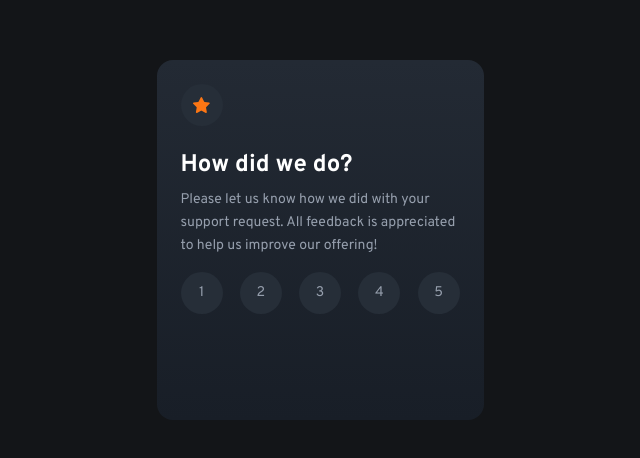
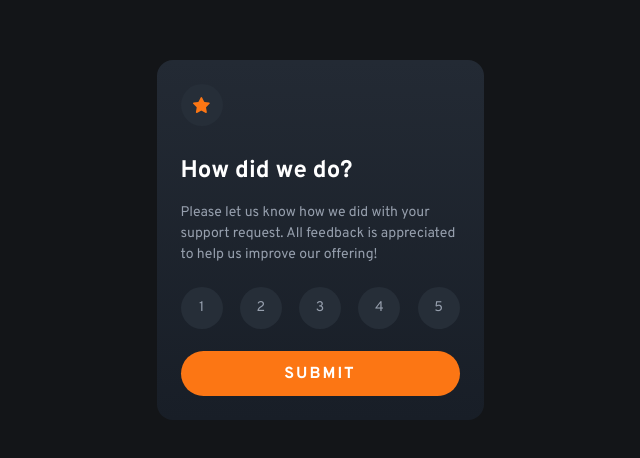
Before and after one commit to rachaelhrlm/fm-rating-component, a React (Create React App) app: page / in a window 1280 px wide. Shown: the part 160-618 px from the top of the page, without its empty margins (320-960 px from the left). Built offline with nearby package versions, Linux system fonts and the light colour scheme.

Commit message:
create button component (#10)

```diff
--- a/public/styles/app.css
+++ b/public/styles/app.css
@@ -352,6 +352,12 @@ Ensure the default browser behavior of the `hidden` attribute.
 .flex{
   display: flex;
 }
+.grid{
+  display: grid;
+}
+.h-\[45px\]{
+  height: 45px;
+}
 .h-\[360px\]{
   height: 360px;
 }
@@ -360,6 +366,9 @@ Ensure the default browser behavior of the `hidden` attribute.
 }
 .h-screen{
   height: 100vh;
+}
+.w-full{
+  width: 100%;
 }
 .w-\[327px\]{
   width: 327px;
@@ -373,20 +382,33 @@ Ensure the default browser behavior of the `hidden` attribute.
 .cursor-pointer{
   cursor: pointer;
 }
+.grid-cols-1{
+  grid-template-columns: repeat(1, minmax(0, 1fr));
+}
 .place-content-center{
   place-content: center;
+}
+.place-content-between{
+  place-content: space-between;
 }
 .place-items-center{
   place-items: center;
 }
+.justify-center{
+  justify-content: center;
+}
 .justify-between{
   justify-content: space-between;
+}
+.rounded-full{
+  border-radius: 9999px;
 }
 .rounded-2xl{
   border-radius: 1rem;
 }
-.rounded-full{
-  border-radius: 9999px;
+.bg-orange-500{
+  --tw-bg-opacity: 1;
+  background-color: rgb(252 118 20 / var(--tw-bg-opacity));
 }
 .bg-gray-600{
   --tw-bg-opacity: 1;
@@ -413,9 +435,9 @@ Ensure the default browser behavior of the `hidden` attribute.
 .p-\[24px\]{
   padding: 24px;
 }
-.py-\[15px\]{
-  padding-top: 15px;
-  padding-bottom: 15px;
+.py-\[10px\]{
+  padding-top: 10px;
+  padding-bottom: 10px;
 }
 .text-center{
   text-align: center;
@@ -432,17 +454,17 @@ Ensure the default browser behavior of the `hidden` attribute.
 .font-bold{
   font-weight: 700;
 }
+.uppercase{
+  text-transform: uppercase;
+}
+.leading-\[42px\]{
+  line-height: 42px;
+}
 .leading-\[0\]{
   line-height: 0;
 }
-.leading-relaxed{
-  line-height: 1.625;
-}
-.leading-loose{
-  line-height: 2;
-}
-.leading-\[42px\]{
-  line-height: 42px;
+.tracking-\[2px\]{
+  letter-spacing: 2px;
 }
 .text-white{
   --tw-text-opacity: 1;
@@ -460,9 +482,17 @@ Ensure the default browser behavior of the `hidden` attribute.
 .duration-300{
   transition-duration: 300ms;
 }
+.hover\:bg-white:hover{
+  --tw-bg-opacity: 1;
+  background-color: rgb(255 255 255 / var(--tw-bg-opacity));
+}
 .hover\:bg-orange-500:hover{
   --tw-bg-opacity: 1;
   background-color: rgb(252 118 20 / var(--tw-bg-opacity));
+}
+.hover\:text-orange-500:hover{
+  --tw-text-opacity: 1;
+  color: rgb(252 118 20 / var(--tw-text-opacity));
 }
 .hover\:text-white:hover{
   --tw-text-opacity: 1;
--- /dev/null
+++ b/src/component/button/button.tsx
@@ -0,0 +1,15 @@
+import React, { FunctionComponent } from 'react';
+
+interface ButtonProps {
+    onClick: () => void;
+}
+
+export const Button: FunctionComponent<ButtonProps> = ({ children, onClick }) => {
+    return (
+        <button
+            className="w-full h-[45px] flex place-items-center justify-center cursor-pointer rounded-full bg-orange-500 text-white font-bold font-sans uppercase tracking-[2px] hover:bg-white hover:text-orange-500 transition-all duration-300"
+            onClick={onClick}>
+            {children}
+        </button>
+    );
+};
--- /dev/null
+++ b/src/component/button/index.ts
@@ -0,0 +1 @@
+export * from './button';
--- a/src/component/card/card.tsx
+++ b/src/component/card/card.tsx
@@ -1,5 +1,9 @@
 import React, { FunctionComponent } from 'react';
 
 export const Card: FunctionComponent = ({ children }) => {
-    return <section className="bg-gradient-to-b from-black-500 to-black-600 w-[327px] h-[360px] rounded-2xl p-[24px]">{children}</section>;
+    return (
+        <section className="bg-gradient-to-b from-black-500 to-black-600 w-[327px] h-[360px] rounded-2xl p-[24px] grid grid-cols-1 place-content-between">
+            {children}
+        </section>
+    );
 };
--- a/src/component/index.ts
+++ b/src/component/index.ts
@@ -1,3 +1,4 @@
+export * from './button';
 export * from './card';
 export * from './ratingButton';
 export * from './starIcon';
--- a/src/component/ratingButton/ratingButton.tsx
+++ b/src/component/ratingButton/ratingButton.tsx
@@ -13,7 +13,7 @@ export const RatingButton: FunctionComponent<RatingButtonProps> = ({ onClick, se
         <button
             onClick={() => onClick(value)}
             className={classNames(
-                'h-[42px] w-[42px] rounded-full font-sans text-[14px] text-center leading-[42px] cursor-pointer hover:bg-orange-500 hover:text-white transition-all duration-300',
+                'h-[42px] w-[42px] rounded-full font-sans text-[14px] flex place-items-center justify-center cursor-pointer hover:bg-orange-500 hover:text-white transition-all duration-300',
                 { 'bg-gray-600 text-white': isSelected },
                 { 'bg-dark-blue-500 text-grey-500': !isSelected },
             )}>
--- a/src/component/text/text.tsx
+++ b/src/component/text/text.tsx
@@ -1,5 +1,5 @@
 import React, { FunctionComponent } from 'react';
 
 export const Text: FunctionComponent = ({ children }) => {
-    return <p className="text-grey-500 font-sans text-[14px] leading-relaxed">{children}</p>;
+    return <p className="text-grey-500 font-sans text-[14px]">{children}</p>;
 };
--- a/src/component/title/title.tsx
+++ b/src/component/title/title.tsx
@@ -1,5 +1,5 @@
 import React, { FunctionComponent } from 'react';
 
 export const Title: FunctionComponent = ({ children }) => {
-    return <h1 className="font-bold font-sans text-white text-[24px] leading-loose">{children}</h1>;
+    return <h1 className="font-bold font-sans text-white text-[24px]">{children}</h1>;
 };
--- a/src/page/home/home.tsx
+++ b/src/page/home/home.tsx
@@ -1,8 +1,10 @@
 import React, { FunctionComponent, useState } from 'react';
-import { Card, RatingButton, StarIcon, Text, Title } from '../../component';
+import { Button, Card, RatingButton, StarIcon, Text, Title } from '../../component';
 
 export const Home: FunctionComponent = () => {
     const [rating, setRating] = useState<number>();
+    const [hasSubmitted, setHasSubmitted] = useState<boolean>();
+
     return (
         <main className="bg-dark-blue-600 w-screen h-screen flex place-content-center place-items-center">
             <Card>
@@ -11,13 +13,14 @@ export const Home: FunctionComponent = () => {
                 <Text>
                     Please let us know how we did with your support request. All feedback is appreciated to help us improve our offering!
                 </Text>
-                <section className="flex justify-between py-[15px]">
+                <section className="flex justify-between py-[10px]">
                     <RatingButton onClick={(value: number) => setRating(value)} selected={rating} value={1} />
                     <RatingButton onClick={(value: number) => setRating(value)} selected={rating} value={2} />
                     <RatingButton onClick={(value: number) => setRating(value)} selected={rating} value={3} />
                     <RatingButton onClick={(value: number) => setRating(value)} selected={rating} value={4} />
                     <RatingButton onClick={(value: number) => setRating(value)} selected={rating} value={5} />
                 </section>
+                <Button onClick={() => setHasSubmitted(true)}>Submit</Button>
             </Card>
         </main>
     );
```
